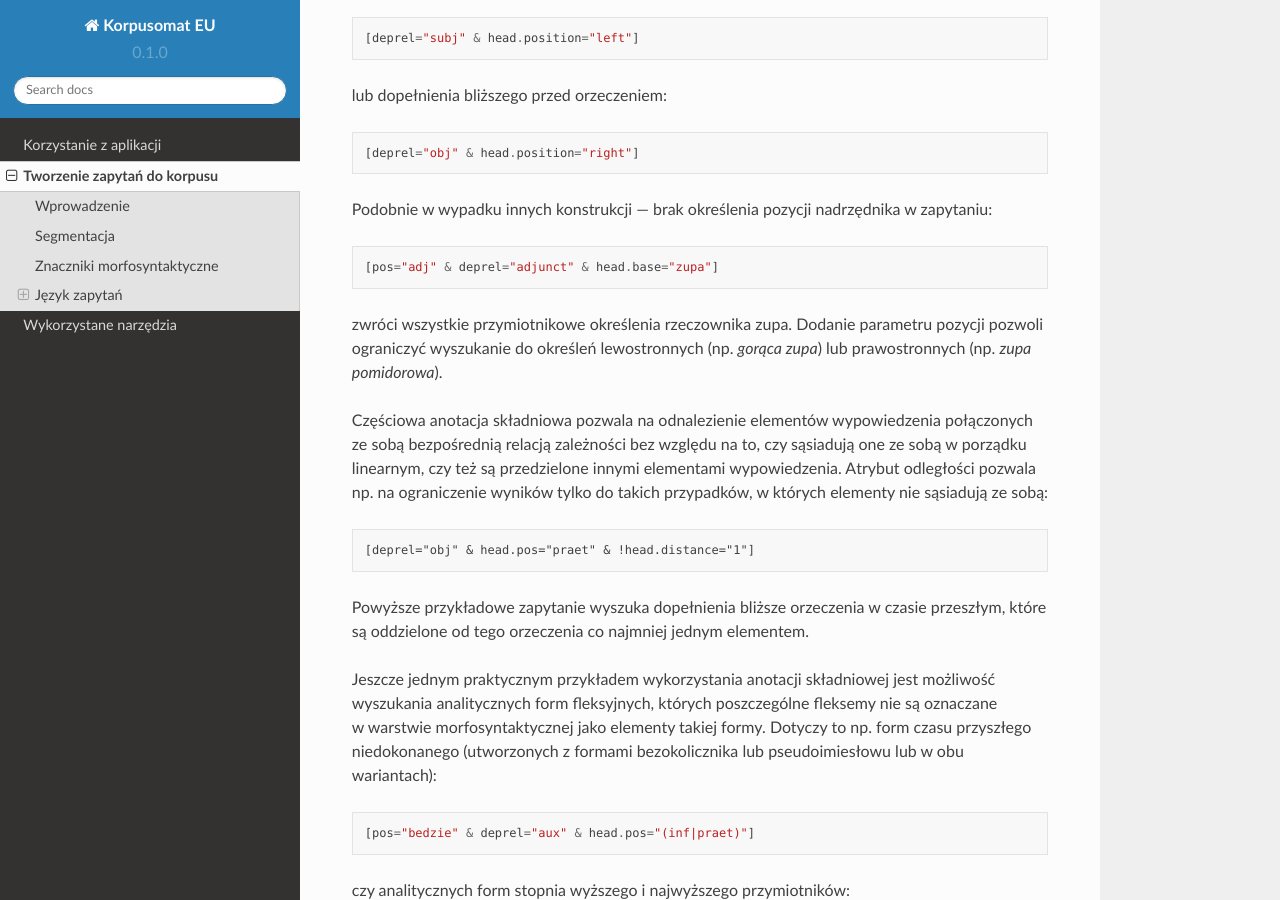
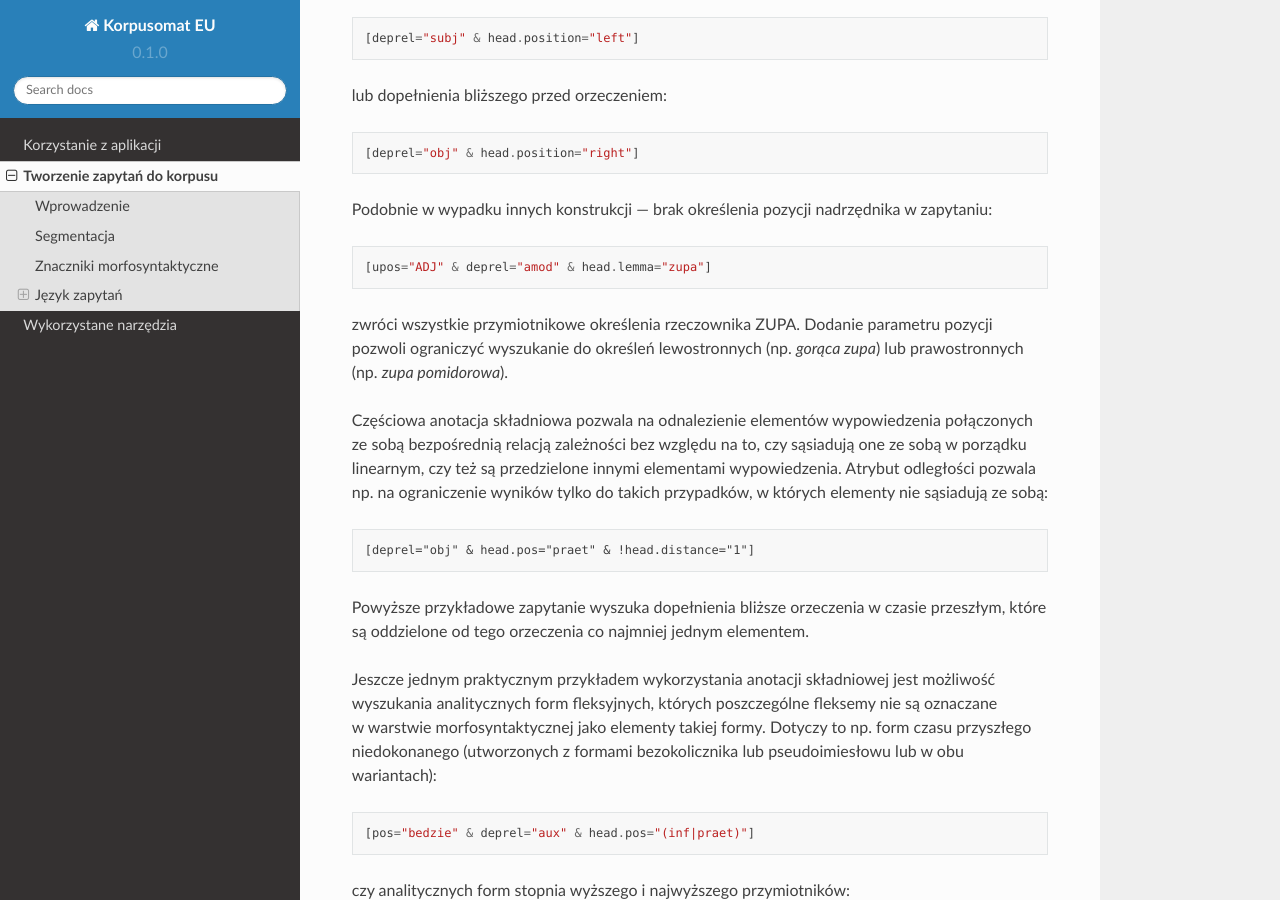
Before and after one commit to ipipan/korpusomat-eu-docs, a Sphinx documentation site: the page built from docs/source/mtas.rst, in a window 1280 px wide and 900 px high, scrolled down 12200 px. Built offline with Sphinx 7.4.7 and the Read the Docs theme 2.0.0, drawn with Linux system fonts in a browser that asks for light colours.

Commit message:
Update mtas.rst

```diff
--- a/docs/source/mtas.rst
+++ b/docs/source/mtas.rst
@@ -665,9 +665,9 @@ nadrzędnika w zapytaniu:
 
 ::
 
-   [pos="adj" & deprel="adjunct" & head.base="zupa"]
+   [upos="ADJ" & deprel="amod" & head.lemma="zupa"]
 
-zwróci wszystkie przymiotnikowe określenia rzeczownika zupa. Dodanie
+zwróci wszystkie przymiotnikowe określenia rzeczownika ZUPA. Dodanie
 parametru pozycji pozwoli ograniczyć wyszukanie do określeń
 lewostronnych (np. *gorąca zupa*) lub prawostronnych (np. *zupa
 pomidorowa*).
```
Also changed, not shown: other parts of docs/source/mtas.rst (+1 -1 lines).
